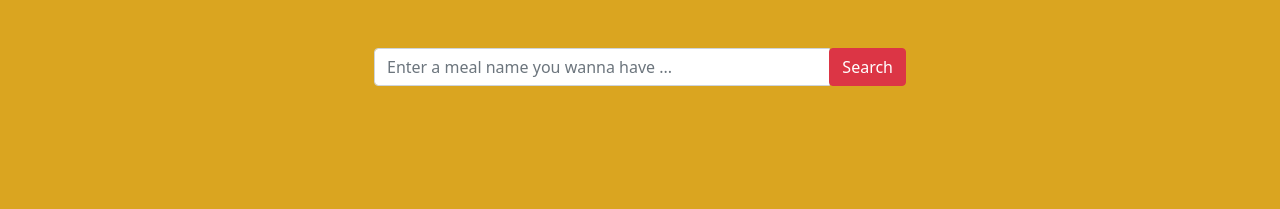
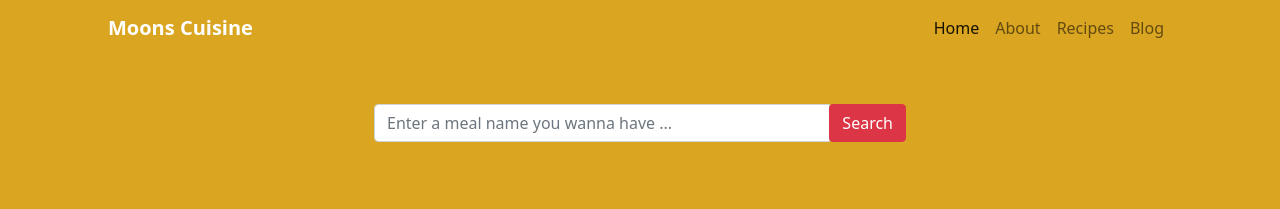
Before and after one commit to dahabib/moons-cuisine, a plain HTML site: page index.html in a window 1280 px wide. Drawn offline with nearby package versions, Linux system fonts and the light colour scheme.

Commit message:
final revesion

```diff
--- a/index.html
+++ b/index.html
@@ -12,6 +12,34 @@
 </head>
 
 <body>
+           <!-- Navbar -->
+           <nav class="navbar navbar-expand-lg navbar-light bg-darkgoldenrod">
+            <div class="container">
+                <a class="navbar-brand text-white fw-bold" href="index.html">Moons Cuisine</a>
+
+                <div class="collapse navbar-collapse" id="navbarSupportedContent">
+                    <ul class="navbar-nav ms-auto mb-2 mb-lg-0">
+                        <li class="nav-item">
+                            <a class="nav-link active" aria-current="page" href="#">Home</a>
+                        </li>
+
+                        <li class="nav-item">
+                            <a class="nav-link" href="#">About</a>
+                        </li>
+
+                        <li class="nav-item">
+                            <a class="nav-link" href="#">Recipes</a>
+                        </li>
+
+                        <li class="nav-item">
+                            <a class="nav-link" href="#">Blog</a>
+                        </li>
+                    </ul>
+                </div>
+            </div>
+        </nav>
+
+
     <div class="container">
         <form class="col-md-6 m-auto py-5">
             <div class="input-group mb-3">
```
Also changed, not shown: app.js (+10 -10 lines).
